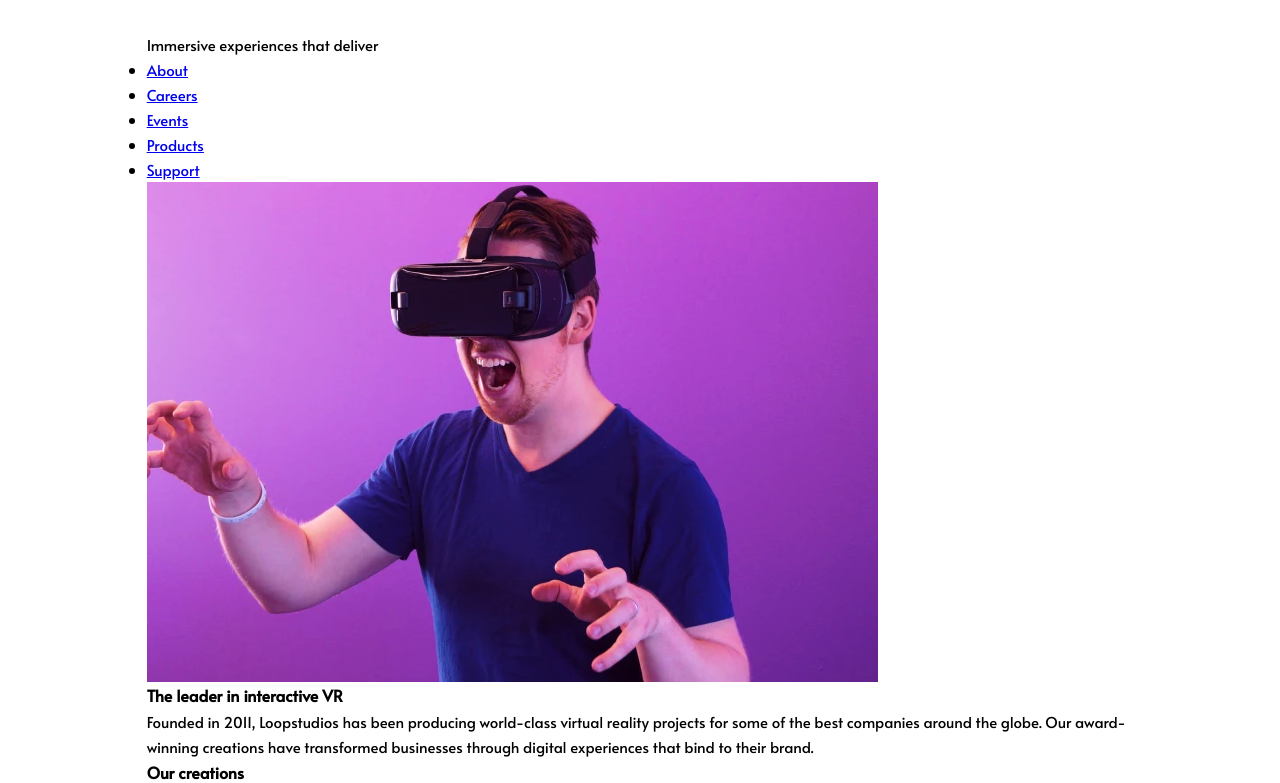
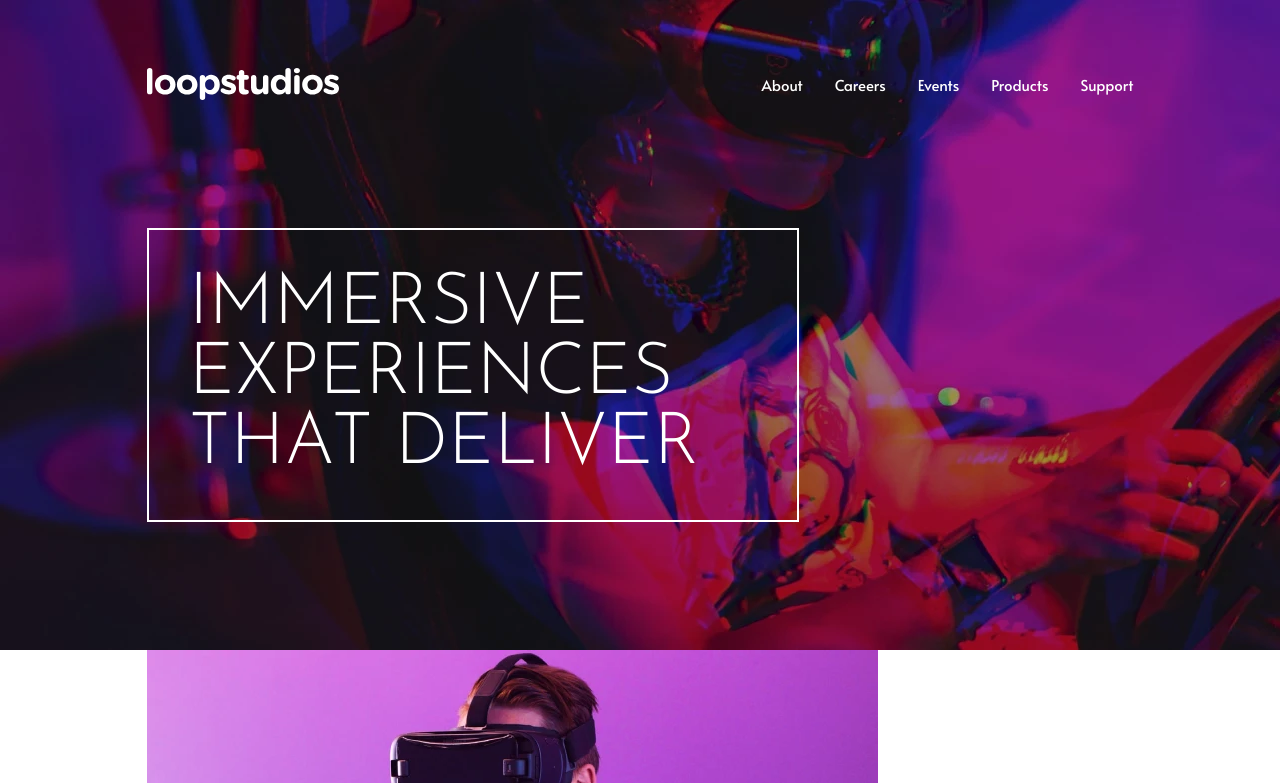
Before and after one commit to webdevbynight/loopstudios-landing-page-main, a website: page index.html in a window 1280 px wide. Shown: the top 783 px of the page. Drawn offline with Linux system fonts and the light colour scheme.

Commit message:
Style header with menu displayed as if JS were deactivated

```diff
--- a/sass/_variables.scss
+++ b/sass/_variables.scss
@@ -9,6 +9,10 @@
   --secondary-font: "Josefin Sans", sans-serif;
   --text-size: #{px2rem(15)};
   --text-line-height: calc(25 / 15);
+  --banner-text-size: #{px2rem(40)};
+  --banner-text-line-height: calc(38 / 40);
+  --menu-text-size: #{px2rem(24)};
+  --menu-text-line-height: calc(25 / 24);
 
   // Colours
   --primary: black;
@@ -18,11 +22,21 @@
   --primary-background: white;
   --secondary-background: black;
 
-  // Sizes, gaps, margins, paddings
+  // Sizes, gaps, margins, paddings, borders
   --outer-inline-spacing: #{px2rem(24)};
+  --banner-gap: #{px2rem(124)};
+  --banner-first-row: #{px2rem(40)};
+  --banner-block-size: #{px2rem(650)};
+  --banner-block-padding: #{px2rem(40)};
+  --banner-text-inline-size: #{px2rem(652)};
+  --banner-text-block-margin: #{px2rem(162)};
+  --banner-text-padding: #{px2rem(26)} #{px2rem(24)} #{px2rem(24)};
+  --banner-text-border: #{px2rem(2)};
+  --menu-gap: #{px2rem(24)};
   --menu-block-padding: #{px2rem(10)};
   --menu-link-hover-border-inline-size: #{px2rem(24)};
   --menu-link-hover-border-block-size: #{px2rem(2)};
+  --menu-link-inset-end: calc(-1 * #{px2rem(8)});
   --footer-block-padding: #{px2rem(56)};
   --footer-outer-gap: #{px2rem(14)};
   --footer-inner-gap: #{px2rem(16)};
@@ -34,6 +48,13 @@
     --outer-size: calc(1110 / 1440 * 100vi);
     --outer-inline-spacing: calc((100vi - var(--outer-size)) / 2);
   }
+  @include css-media-queries($from-breakpoint: visible-menu) {
+    --banner-text-size: #{px2rem(72)};
+    --banner-text-line-height: calc(70 / 72);
+    --banner-block-padding: #{px2rem(64)};
+    --banner-text-padding: #{px2rem(40)};
+    --menu-gap: #{px2rem(32)};
+  }
   @include css-media-queries($from-breakpoint: multicol-footer) {
     --footer-block-padding: #{px2rem(44)} #{px2rem(33)};
     --footer-inner-gap: #{px2rem(32)};
--- a/sass/footer/_footer.scss
+++ b/sass/footer/_footer.scss
@@ -64,10 +64,13 @@
       display: inline-block;
       padding-block-end: var(--menu-block-padding);
     }
-  }
-  @media (pointer: fine) {
-    a {
-      @include mixins.menu-link-hover;
+    @media (pointer: fine) {
+      a {
+        @include mixins.menu-link-hover;
+        &::before {
+          inset-block-end: 0;
+        }
+      }
     }
   }
 }
--- /dev/null
+++ b/sass/header/_header.scss
@@ -0,0 +1,50 @@
+@charset "utf-8";
+@use "../base/mixins" as *;
+
+/** @section Header */
+#header {
+  color: var(--secondary);
+  background: image-set("images/banner-mobile.webp" 1x,
+    "images/banner-mobile@2x.webp" 2x,
+    "images/banner-mobile@3x.webp" 3x,
+    "images/banner-mobile@4x.webp" 4x) no-repeat var(--secondary-background);
+  background-size: cover;
+  box-sizing: border-box;
+  min-block-size: var(--banner-block-size);
+  padding-block: var(--banner-block-padding);
+  p {
+    font-family: var(--secondary-font);
+    font-size: var(--banner-text-size);
+    line-height: var(--banner-text-line-height);
+    text-transform: uppercase;
+    padding: var(--banner-text-padding);
+    margin-block-start: var(--banner-text-block-margin);
+    border: var(--banner-text-border) solid;
+  }
+  @include css-media-queries($below-breakpoint: visible-menu) {
+    h1 {
+      img {
+        transform: scale(.75);
+        transform-origin: left;
+      }
+    }
+  }
+  @include css-media-queries($from-breakpoint: visible-menu) {
+    background-image: image-set("images/banner-desktop.webp" 1x,
+      "images/banner-desktop@2x.webp" 2x,
+      "images/banner-desktop@3x.webp" 3x,
+      "images/banner-desktop@4x.webp" 4x);
+    display: grid;
+    grid-template: var(--banner-first-row) 1fr / auto 1fr;
+    grid-template-areas: ". menu" "text text";
+    row-gap: var(--banner-gap);
+    align-items: center;
+    p {
+      grid-area: text;
+      align-self: start;
+      box-sizing: border-box;
+      max-inline-size: var(--banner-text-inline-size);
+      margin-block-start: initial;
+    }
+  }
+}
--- /dev/null
+++ b/sass/header/_menu.scss
@@ -0,0 +1,38 @@
+@charset "utf-8";
+@use "../base/mixins" as *;
+@use "../menu-link-hover/mixins" as mixins;
+
+/** @section Menu */
+#menu {
+  ul {
+    display: flex;
+    flex-direction: column;
+    gap: var(--menu-gap);
+    list-style: none;
+  }
+  a {
+    color: inherit;
+    text-decoration: none;
+  }
+  @include css-media-queries($below-breakpoint: visible-menu) {
+    font-family: var(--secondary-font);
+    font-size: var(--menu-link-font-size);
+    line-height: var(--menu-link-line-height);
+    text-transform: uppercase;
+  }
+  @include css-media-queries($from-breakpoint: visible-menu) {
+    grid-area: menu;
+    justify-self: end;
+    ul {
+      flex-direction: initial;
+    }
+    @media (pointer: fine) {
+      a {
+        @include mixins.menu-link-hover;
+        &::before {
+          inset-block-end: var(--menu-link-inset-end);
+        }
+      }
+    }
+  }
+}
--- a/sass/menu-link-hover/_mixins.scss
+++ b/sass/menu-link-hover/_mixins.scss
@@ -8,7 +8,6 @@
     block-size: var(--menu-link-hover-border-block-size);
     position: absolute;
     inset-inline-start: 50%;
-    inset-block-end: 0;
     transform: translateX(-50%) scaleX(0);
     transition: transform 150ms ease-in;
     content: "";
--- a/sass/styles.scss
+++ b/sass/styles.scss
@@ -12,6 +12,8 @@
 @use "./base/mixins" with (
   $media-queries-breakpoints: (
     dynamic-outer-spacing: 500,
+    visible-menu: 772,
+    bigger-banner: 800,
     multicol-footer: 983
   )
 );
@@ -21,4 +23,6 @@
 @use "./typo/font-face";
 @use "./typo/typo";
 @use "./layout/layout";
+@use "./header/header";
+@use "./header/menu";
 @use "./footer/footer";
```
Also changed, not shown: css/images/banner-desktop.webp (added), css/images/banner-desktop@2x.webp (added), css/images/banner-desktop@3x.webp (added), css/images/banner-desktop@4x.webp (added), css/images/banner-mobile.webp (added), css/images/banner-mobile@2x.webp (added), css/images/banner-mobile@3x.webp (added), css/images/banner-mobile@4x.webp (added), css/styles.css, 1 other file.
